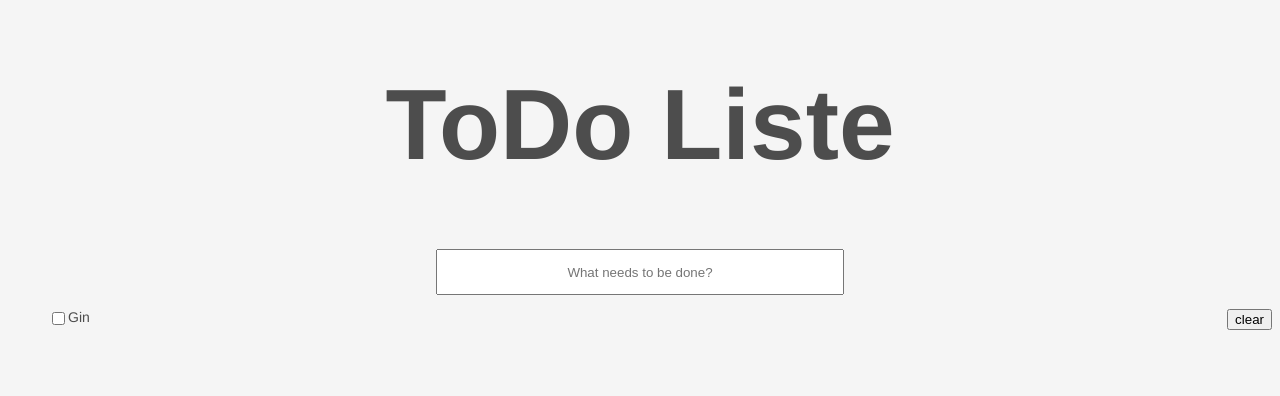
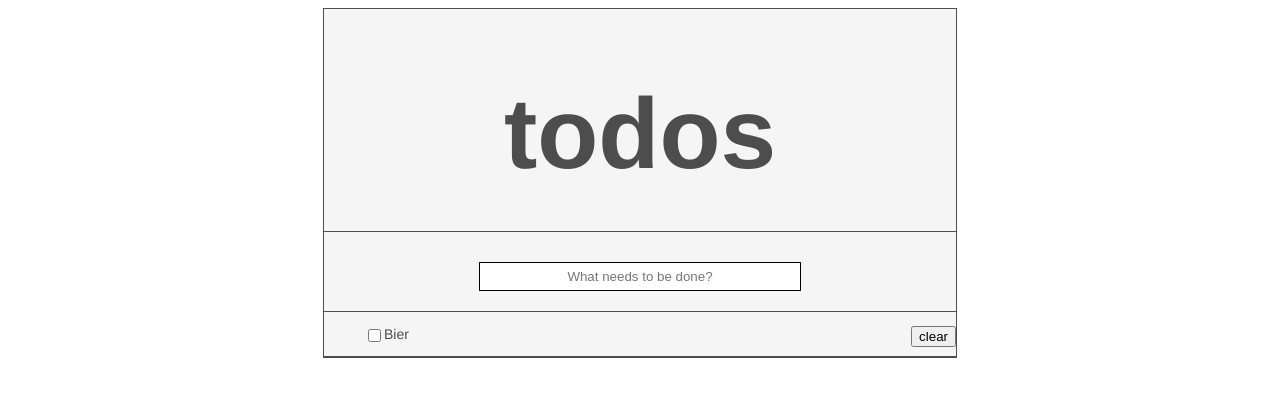
Before and after one commit to AndrinMettler/andrindev, a plain HTML site: page todo/index.html in a window 1280 px wide. Drawn offline with Linux system fonts and the light colour scheme.

Commit message:
rohbau wieder erstellt

```diff
--- a/todo/Styles/todo.css
+++ b/todo/Styles/todo.css
@@ -1,34 +1,55 @@
-html{
+
+
+h1{
+    font-size: 100px;
+    text-align: center;
+    border-bottom: 1px solid ;
+    margin-bottom: 30px;
+    padding-bottom: 40px;
+
+}
+
+.container {
     background-color: #f5f5f5;
     border-color: #ededed;
     color: #4d4d4d;
     font-family: "Helvetica Neue", Helvetica, Arial, sans-serif ;
     font-size: 14px;
-}
-
-h1{
-    font-size: 100px;
-    text-align: center;
-
-}
-#eingabe{
+    border: 1px solid ;
+    width: 50%;
     display: block;
-    height: 40px;
-    width: 400px;
-    text-align: center;
     margin-left: auto;
     margin-right: auto;
 }
+
+#eingabe {
+    display: block;
+    margin-left: auto;
+    margin-right: auto;
+    width: 50%;
+    height: 25px;
+    text-align: center;
+    border: 1px solid ;
+}
+
 ul{
     list-style: none;
 }
-
-.firsttodo{
+.checkbox{
+    float: left;
     display: inline;
-}
-.checkbox{
-    float:left;
 }
 .delete{
     float: right;
+    display: block;
+    margin-left: 20px;
 }
+.listitem {
+    display: inline;
+
+}
+.liste {
+    margin-top: 20px;
+    border-top: 0.5px solid ;
+    border-bottom: 0.5px solid ;
+}
--- a/todo/index.html
+++ b/todo/index.html
@@ -10,30 +10,30 @@
 </head>
 
 <body>
-<h1>ToDo Liste</h1>
+<div class="container">
+<h1>todos</h1>
 
 <label for="eingabe">
     <input type="text" id="eingabe" placeholder="What needs to be done?"></label>
 
-<div class="container clearfix">
-
-    <ul class="todolist">
-        <li class="firstitem">
-            <input type="checkbox" class="checkbox">
-            Gin
+    <div class="liste clearfix">
+        <ul>
+            <li>
+            <label for="checkbox">
+                <input type="checkbox" class="checkbox">
+            </label>
+            <div class="listitem">Bier</div>
             <button class="delete">clear</button>
-
-
-        </li>
+            </li>
 
 
 
+        </ul>
 
 
 
+    </div>
 
-
-    </ul>
 
 
 </div>
```
